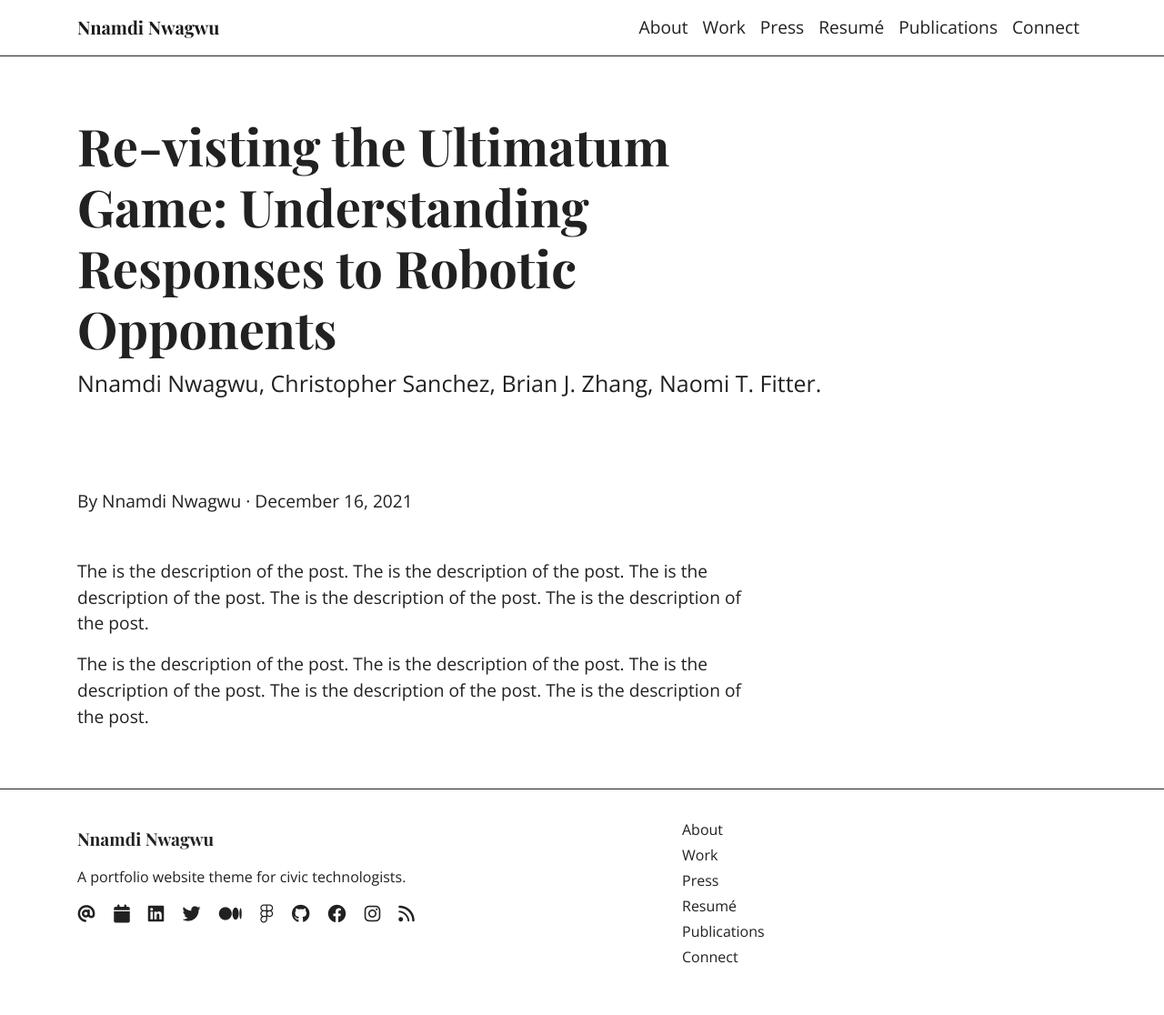
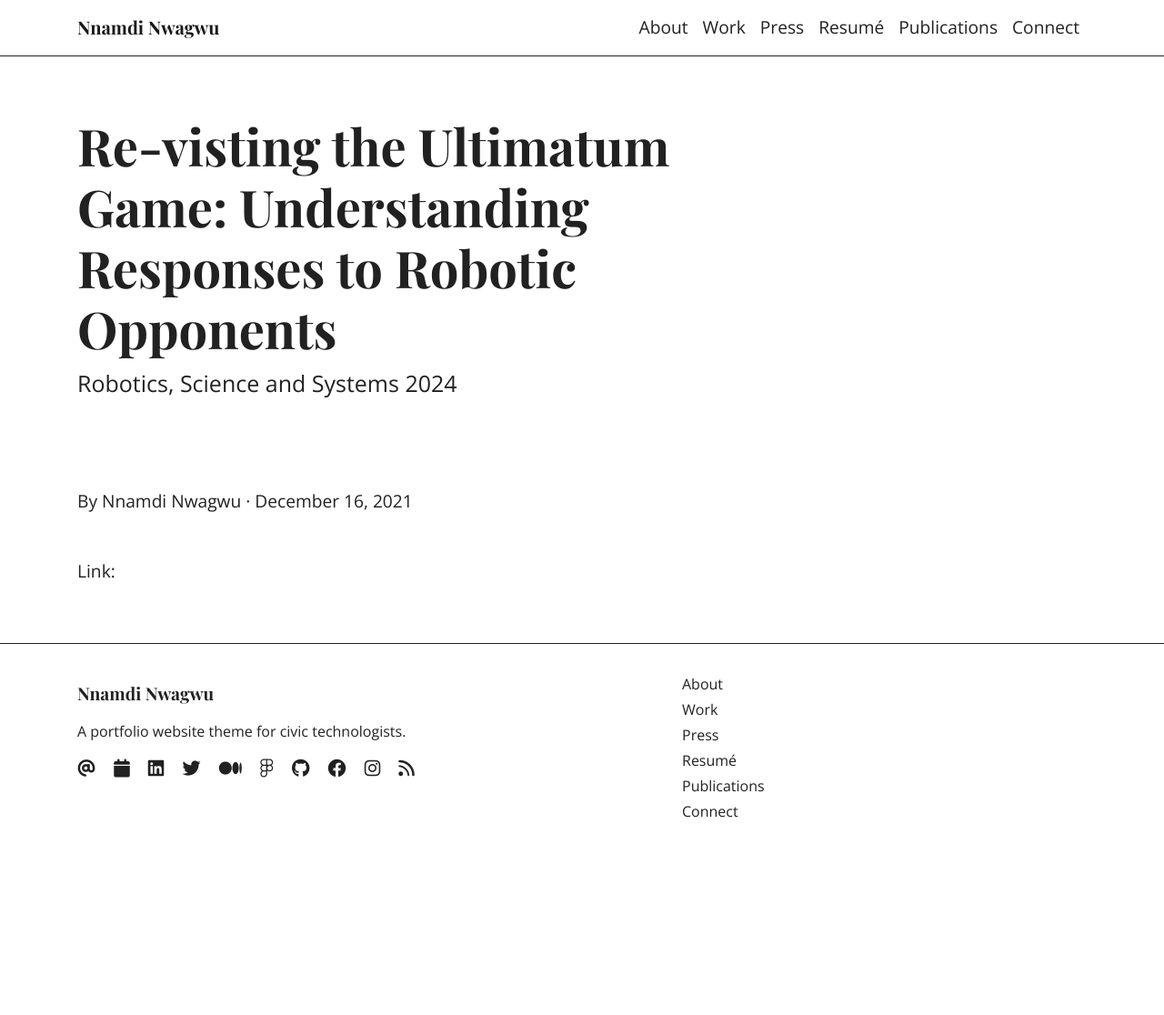
Before and after one commit to nnamd/nnamd.github.io, a Jekyll site: the page built from _posts/2021-12-16-sample-post-2.md, in a window 1280 px wide. Shown: the whole page at 91% size. Built offline with Jekyll 4.4.1, drawn with Linux system fonts in a browser that asks for light colours; after the commit the page ends 956 px from its top, so only the background shows below that.

Commit message:
updated pubs

```diff
--- a/_posts/2021-12-16-sample-post-2.md
+++ b/_posts/2021-12-16-sample-post-2.md
@@ -1,10 +1,8 @@
 ---
 title:  "Re-visting the Ultimatum Game: Understanding Responses to Robotic Opponents"
-description: Nnamdi Nwagwu, Christopher Sanchez, Brian J. Zhang, Naomi T. Fitter.
-date: 2021-12-16
-author: N/A
+description: Robotics, Science and Systems 2024
+
+author: Nnamdi Nwagwu, Christopher Sanchez, Brian J. Zhang, Naomi T. Fitter.
 ---
 
-The is the description of the post. The is the description of the post. The is the description of the post. The is the description of the post. The is the description of the post.
-
-The is the description of the post. The is the description of the post. The is the description of the post. The is the description of the post. The is the description of the post.
+Link:
```
Also changed, not shown: _posts/2021-12-16-sample-post-1.md (+2 -5 lines), _posts/2021-12-16-sample-post-5.md (added, +10 -0 lines), _posts/2021-12-16-sample-post-4 copy.md (renamed from _posts/2021-12-16-sample-post-3.md).
